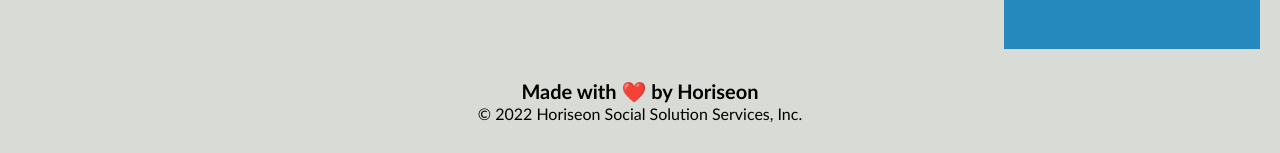
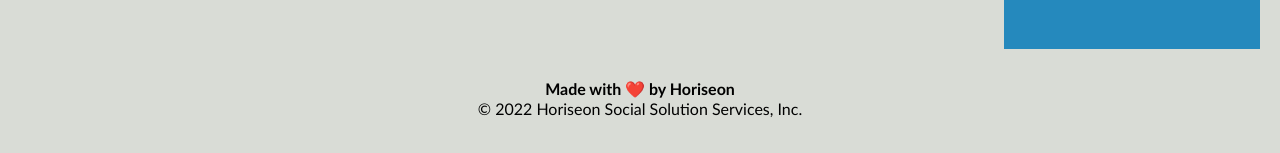
Before and after one commit to Haroon-dev13/horiseon, a plain HTML site: page index.html in a window 1280 px wide. Shown: the part 1870-2023 px from the top of the page. Drawn offline with Linux system fonts and the light colour scheme.

Commit message:
change footer heading

```diff
--- a/index.html
+++ b/index.html
@@ -92,7 +92,8 @@
     </main>
     <!-- Change div to footer -->
     <footer class="footer">
-        <h2>Made with ❤️️ by Horiseon</h2>
+        <!-- Chnage h2 heading to h4 -->
+        <h4>Made with ❤️️ by Horiseon</h4>
         <p>
             &copy; 2022 Horiseon Social Solution Services, Inc.
         </p>
```
